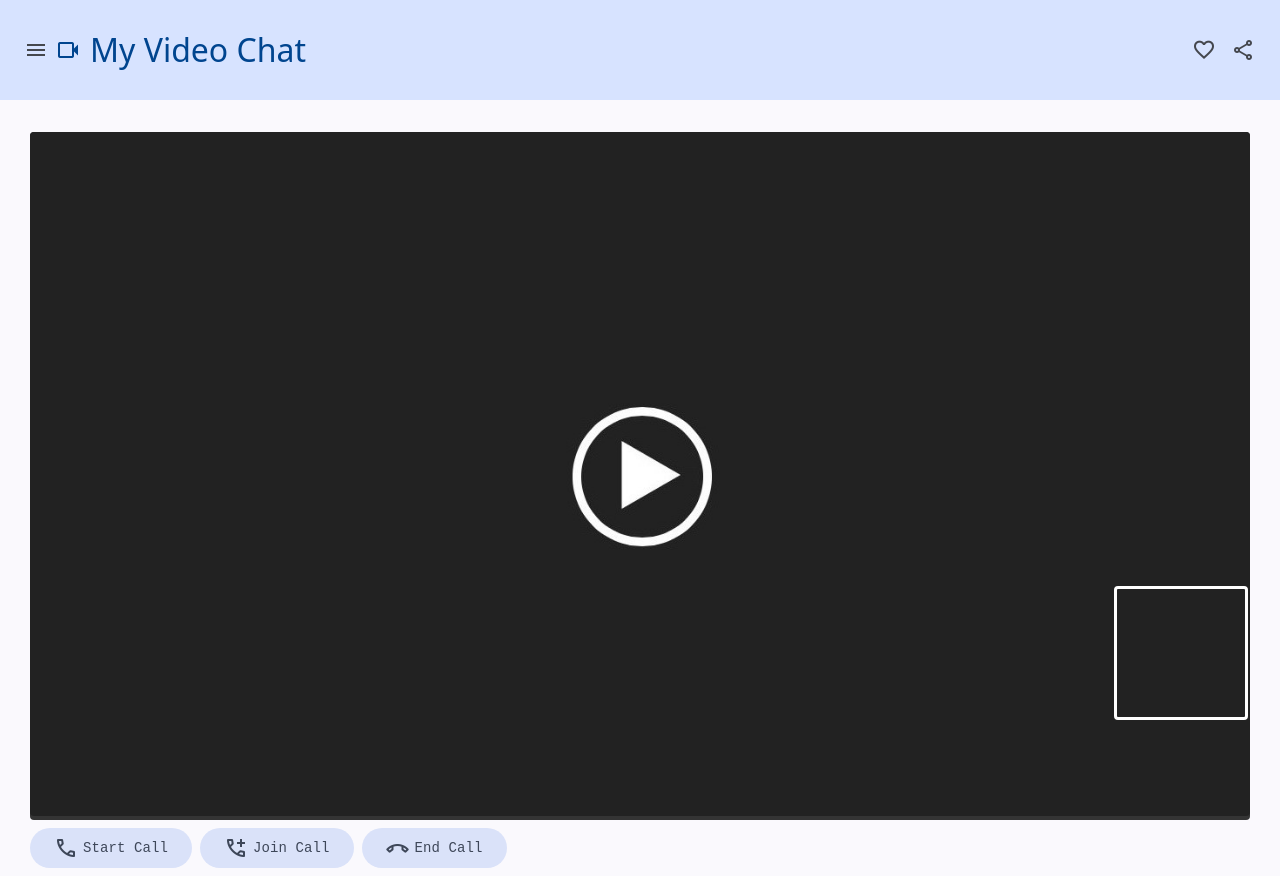
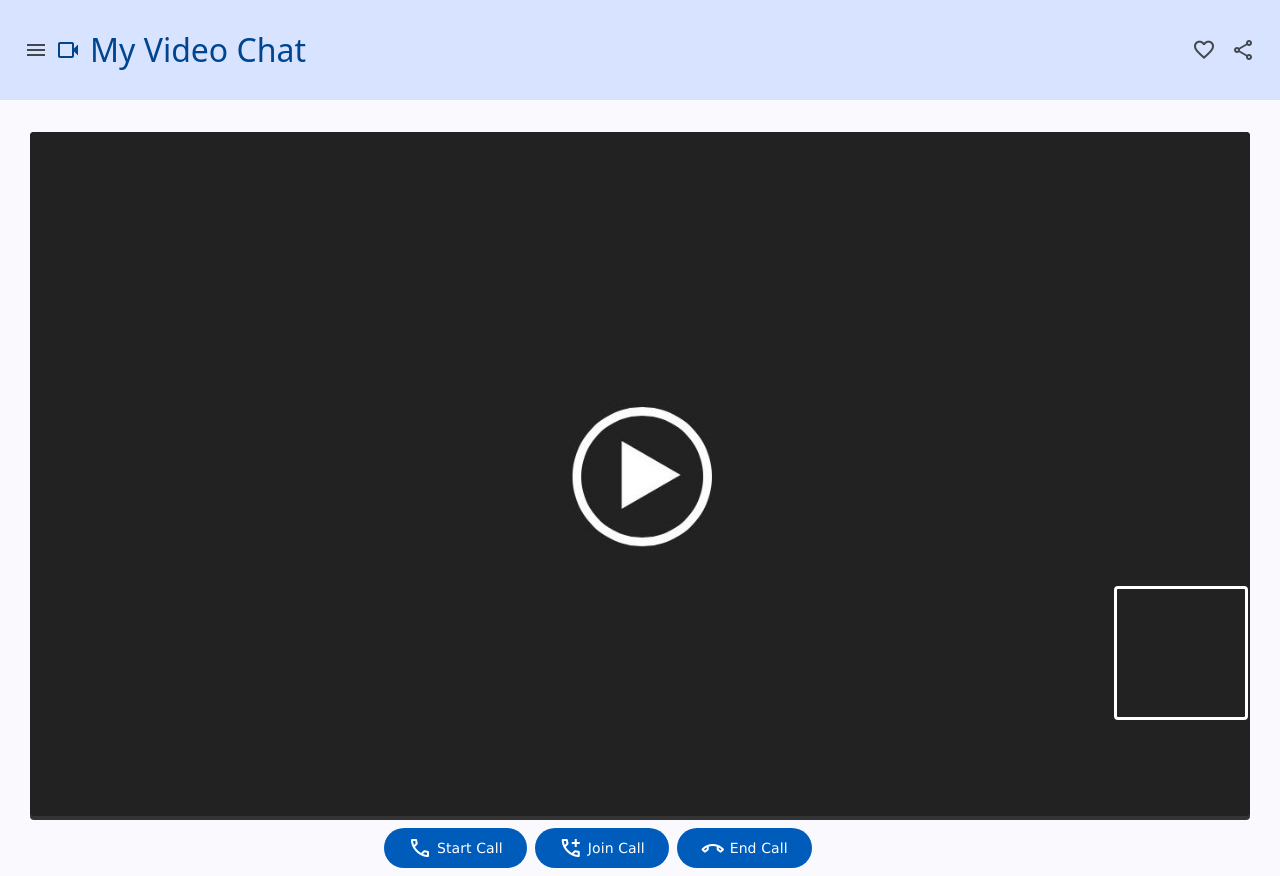
Before and after one commit to imuchene/my-video-chat, an Angular app: page / in a window 1280 px wide. Built offline with nearby package versions, Linux system fonts and the light colour scheme; a web font is replaced by a local one.

Commit message:
- Changed the buttons to filled buttons - Aligned the buttons to the center of the page

```diff
--- a/src/app/components/video-chat/video-chat.html
+++ b/src/app/components/video-chat/video-chat.html
@@ -12,7 +12,7 @@
 </div>
 <div class="example-button-row custom-margin">
   <button
-    matButton="tonal"
+    matButton="filled"
     color="primary"
     [disabled]="isCallStarted$ | async"
     (click)="showModal(false)"
@@ -20,11 +20,11 @@
     <span class="material-symbols-outlined video-space">call</span>
     Start Call
   </button>
-  <button matButton="tonal" [disabled]="isCallStarted$ | async" (click)="showModal(true)">
+  <button matButton="filled" [disabled]="isCallStarted$ | async" (click)="showModal(true)">
     <span class="material-symbols-outlined video-space">add_call</span>
     Join Call
   </button>
-  <button matButton="tonal" color="warn" [disabled]="isCallStarted$ | async" (click)="endCall()">
+  <button matButton="filled" color="warn" [disabled]="isCallStarted$ | async" (click)="endCall()">
     <span class="material-symbols-outlined video-space">call_end</span>
     End Call
   </button>
--- a/src/app/components/video-chat/video-chat.scss
+++ b/src/app/components/video-chat/video-chat.scss
@@ -2,6 +2,7 @@
 
 .example-button-row {
   max-width: 600px;
+  margin-left: 30%;
 }
 
 .example-button-row .mat-mdc-button-base {
--- a/src/styles.scss
+++ b/src/styles.scss
@@ -15,7 +15,7 @@ html {
     ));
 
   @include mat.button-overrides((
-    tonal-label-text-font: 'Roboto Mono, monospace',
+    filled-label-text-font: 'Verdana, monospace',
   ));
 }
 
```
